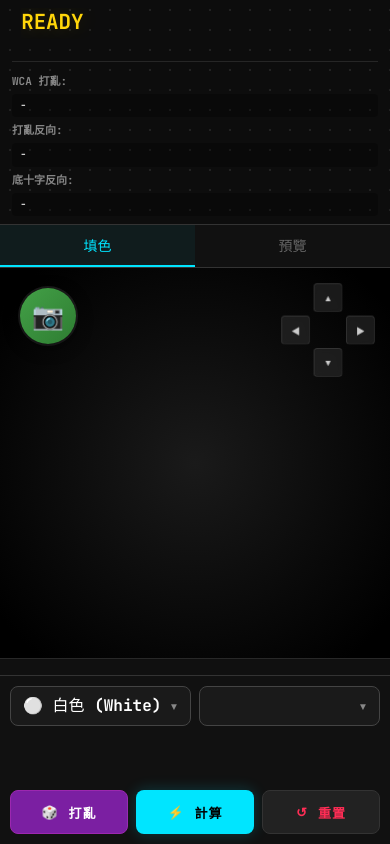
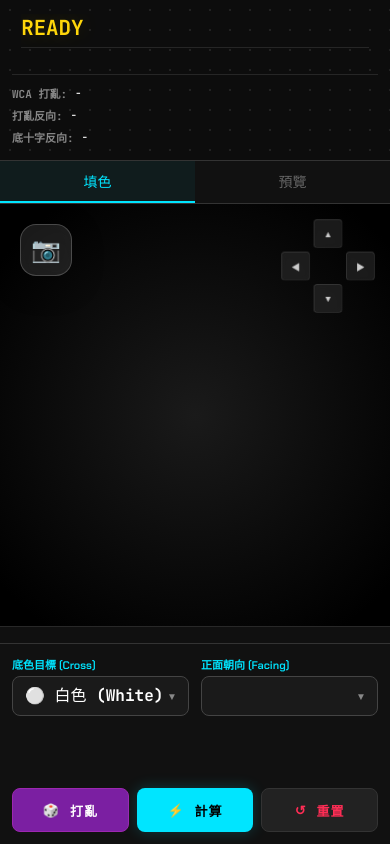
Before and after one commit to a1593711534-droid/cube-solver-app, a plain HTML site: page index.html in a window 390 px wide. Drawn offline with nearby package versions, Linux system fonts and the light colour scheme.

Commit message:
這裡寫您改了什麼

```diff
--- a/style.css
+++ b/style.css
@@ -578,35 +578,41 @@ twisty-player {
     }
 }
 
-/* [修正] 美化後的懸浮相機按鈕 */
+/* [修正] 美化後的懸浮相機按鈕 (科技毛玻璃風格) */
 .float-scan-btn {
     display: flex;
     position: absolute;
-    top: 20px;  /* 給予更多頂部空間 */
-    left: 20px; /* 給予更多左側空間 */
-    width: 56px; /* 加大尺寸 */
-    height: 56px;
-    border-radius: 50%;
-    /* 使用漸層綠色背景 */
-    background: linear-gradient(135deg, #43a047, #2e7d32);
-    /* 加入立體陰影與發光效果 */
-    box-shadow: 0 4px 15px rgba(0, 0, 0, 0.5),
-                0 0 0 2px rgba(255, 255, 255, 0.1);
-    border: none;
+    top: 20px;
+    left: 20px;
+    width: 52px;
+    height: 52px;
+    /* 改用圓角矩形 (Squircle) 比較有現代科技感 */
+    border-radius: 16px;
+
+    /* 毛玻璃背景效果 */
+    background: rgba(255, 255, 255, 0.1);
+    backdrop-filter: blur(10px);
+    -webkit-backdrop-filter: blur(10px);
+
+    /* 細緻邊框 */
+    border: 1px solid rgba(255, 255, 255, 0.2);
+    box-shadow: 0 8px 32px 0 rgba(0, 0, 0, 0.3);
+
     color: #fff;
-    font-size: 26px; /* 圖示放大 */
+    font-size: 24px;
     align-items: center;
     justify-content: center;
     z-index: 100;
     cursor: pointer;
-    transition: transform 0.2s, box-shadow 0.2s;
-    backdrop-filter: blur(4px);
+    transition: all 0.3s cubic-bezier(0.25, 0.8, 0.25, 1);
 }
 
 .float-scan-btn:hover {
-    transform: scale(1.05);
-    box-shadow: 0 6px 20px rgba(0, 0, 0, 0.6),
-                0 0 0 2px rgba(255, 255, 255, 0.3);
+    background: rgba(255, 255, 255, 0.2);
+    border-color: var(--accent-color);
+    color: var(--accent-color);
+    box-shadow: 0 0 15px rgba(0, 229, 255, 0.3);
+    transform: translateY(-2px);
 }
 
 .float-scan-btn:active {
@@ -616,7 +622,7 @@ twisty-player {
 /* 電腦版隱藏手機分頁按鈕 */
 .mobile-tabs { display: none; }
 
-/* --- 響應式設計 (手機/平板) 最終修復版 --- */
+/* --- 響應式設計 (手機/平板) 最終細節修飾版 --- */
 @media (max-width: 900px) {
     /* 1. 外層容器：鎖定視窗 */
     .app-grid {
@@ -642,7 +648,7 @@ twisty-player {
     /* 3. 公式區 */
     .panel-solution {
         flex-shrink: 0;
-        padding: 8px 12px;
+        padding: 10px 12px;
         border-bottom: 1px solid #333;
         z-index: 20;
         width: 100%;
@@ -655,49 +661,52 @@ twisty-player {
         font-size: 1.3rem;
         margin: 0;
         text-align: left;
-        padding-bottom: 4px;
+        padding-bottom: 6px;
         white-space: nowrap;
         overflow: hidden;
         text-overflow: ellipsis;
+        border-bottom: 1px solid rgba(255,255,255,0.1);
+        margin-bottom: 4px;
     }
 
     .formula-details {
         display: flex !important;
         flex-direction: column;
         width: 100%;
-        gap: 4px;
+        gap: 6px; /* 行距 */
     }
 
+    /* [修正] 公式標題與內容改成「同一行」顯示 */
     .detail-row {
         display: flex;
-        align-items: flex-start;
-        gap: 6px;
+        flex-direction: row; /* 強制橫向排列 */
+        align-items: center; /* 垂直置中 */
+        gap: 8px;
         font-size: 11px;
         width: 100%;
     }
 
     .detail-row .label {
-        min-width: 65px;
+        min-width: auto; /* 不需要固定寬度，緊接著就好 */
         flex-shrink: 0;
+        color: #888;
     }
 
-    /* [修正] 修復手機版公式每個字母都換行的問題 */
     .detail-row .value {
         font-family: var(--font-mono);
-        /* 1. 改為 min-width: 0，這比 width: 0 更安全，能讓 flex 正確計算寬度 */
         min-width: 0;
         flex: 1;
 
-        /* 2. 關鍵修正：禁止在單字中間斷行 */
-        white-space: normal;       /* 允許正常換行 */
-        word-break: normal;        /* 這是重點！絕對禁止 break-all */
-        word-wrap: break-word;     /* 相容性寫法 */
-        overflow-wrap: break-word; /* 只有當單字太長(例如一長串亂碼)超出容器時才切斷 */
+        /* 禁止斷行設定，保持整齊 */
+        white-space: normal;
+        word-break: normal;
+        word-wrap: break-word;
+        overflow-wrap: break-word;
 
-        background: rgba(0,0,0,0.3);
-        padding: 4px 8px; /* 稍微增加內距 */
-        border-radius: 4px;
-        line-height: 1.4; /* 增加行高提升閱讀性 */
+        background: transparent; /* 移除背景讓它看起來像句子 */
+        padding: 0;
+        color: #ddd;
+        line-height: 1.4;
     }
 
     /* 4. TAB 分頁 */
@@ -785,27 +794,37 @@ twisty-player {
     .panel-controls {
         order: 2;
         flex-shrink: 0;
-        padding: 10px;
-        padding-bottom: calc(10px + env(safe-area-inset-bottom));
+        padding: 12px;
+        padding-bottom: calc(12px + env(safe-area-inset-bottom));
         background: var(--panel-bg);
         border-top: 1px solid var(--panel-border);
         border-right: none;
         width: 100%;
-        max-height: 40vh;
+        max-height: 45vh;
         overflow-y: auto;
     }
 
-    .panel-header, .hint-text, .subtitle, .footer-note, .input-group label { display: none; }
+    /* [修正] 移除 .input-group label 的隱藏，讓標題顯示出來 */
+    .panel-header, .hint-text, .subtitle, .footer-note { display: none; }
 
     .control-section {
         flex-direction: row;
-        gap: 8px;
-        padding-bottom: 8px;
+        gap: 12px;
+        padding-bottom: 12px;
         margin: 0;
         border: none;
     }
 
     .input-group { flex: 1; }
+
+    /* [新增] 手機版下拉選單的標籤樣式 */
+    .input-group label {
+        display: block;
+        font-size: 11px;
+        color: var(--accent-color); /* 用亮色標示 */
+        margin-bottom: 4px;
+        font-family: var(--font-tech);
+    }
 
     /* 按鈕三分天下 */
     .action-buttons {
```
